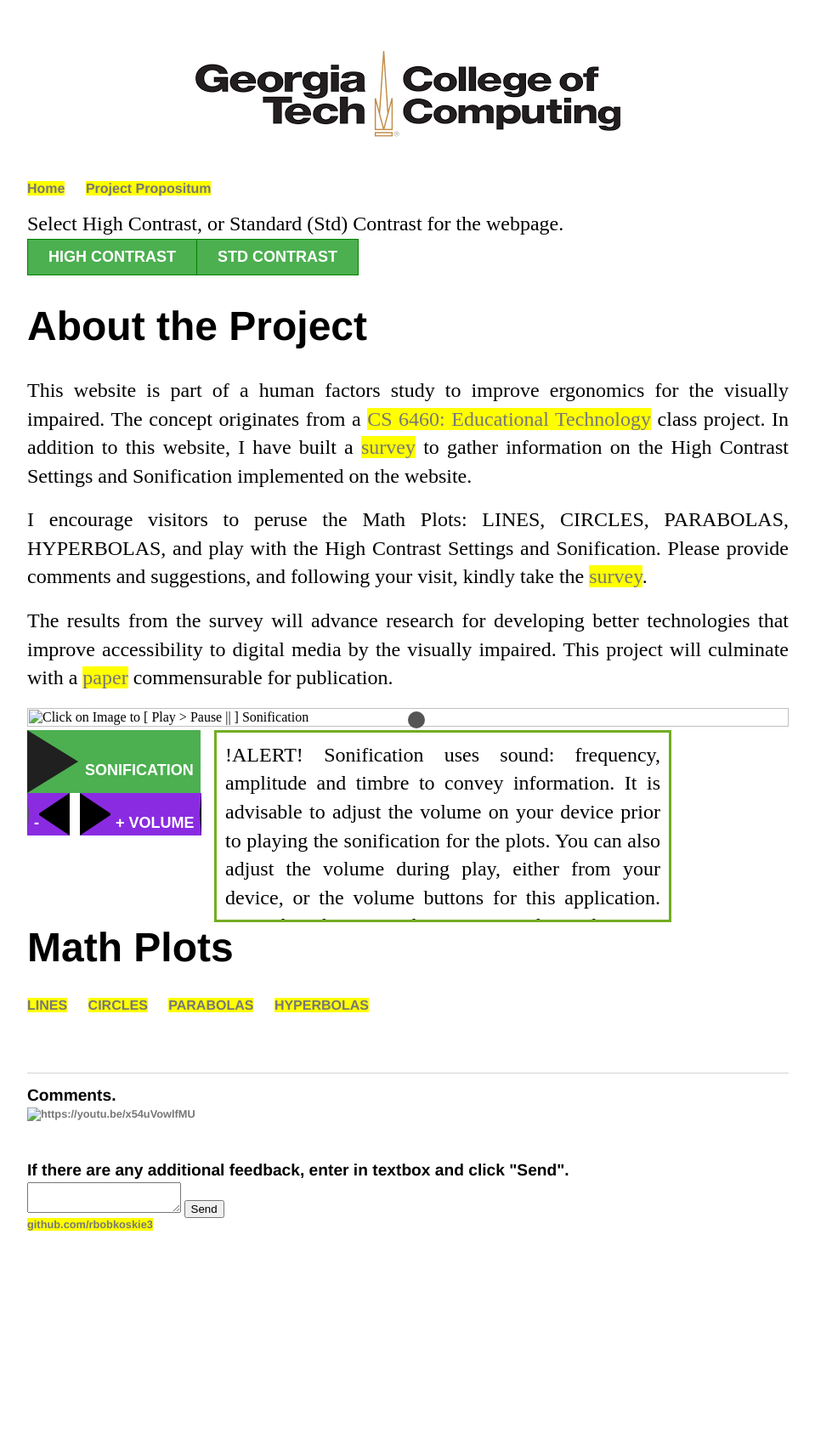
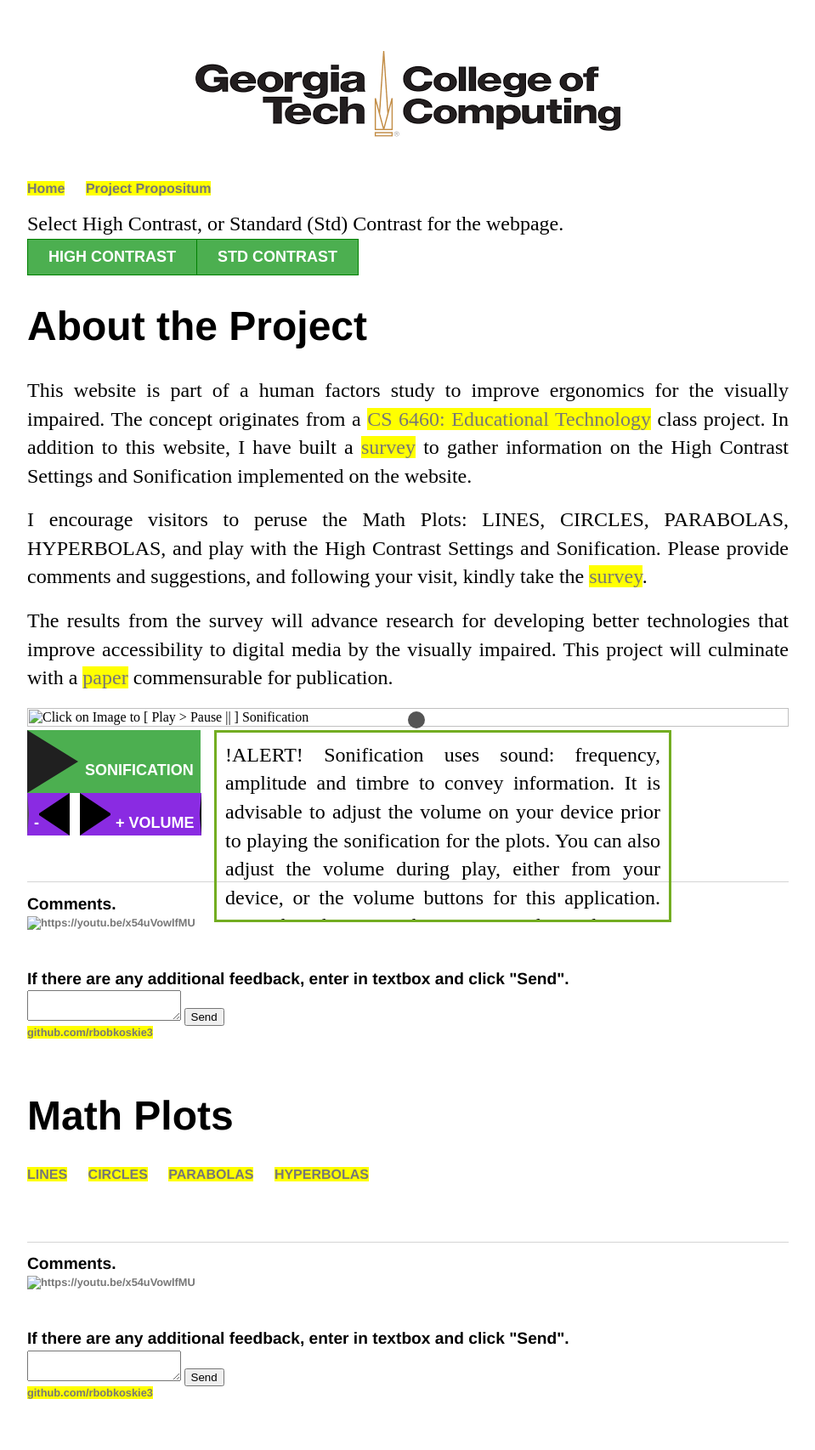
Before and after one commit to robert-bobkoskie/robert-bobkoskie.github.io, a Jekyll site: the page built from cs6460/index.html, in a window 1280 px wide. Shown: the whole page at 85% size, without its empty margins (160-1119 px from the left). Built offline with Jekyll 4.4.1, drawn with Linux system fonts in a browser that asks for light colours; before the commit the page ends 1508 px from its top, so only the background shows below that.

Commit message:
MODIFY CS6460: modify html files

```diff
--- a/cs6460/index.html
+++ b/cs6460/index.html
@@ -481,3 +481,21 @@
                 }
         </script>
 </body>
+<footer>
+                    <ul>
+                        <p>Comments.</p>
+                        <a href="https://youtu.be/x54uVowlfMU" target="_blank">
+                            <img class="center fit" src="https://robert-bobkoskie.github.io/cs6460/images/comments.png"
+                            title="Click on Image to Enter Comments"
+                            alt="https://youtu.be/x54uVowlfMU" style="border:0;">
+                        </a>
+                        <br><br><br>
+
+                        <p>If there are any additional feedback, enter in textbox and click "Send".</p>
+                   	<form action="mailto:rbobkoskie3@gatech.edu" method="GET">
+                            <textarea name="body"></textarea>
+                            <input type="submit" value="Send" />
+                        </form>
+                        <li><a href="https://github.com/rbobkoskie3">github.com/rbobkoskie3</a></li>
+                    </ul>
+                </footer>
```
